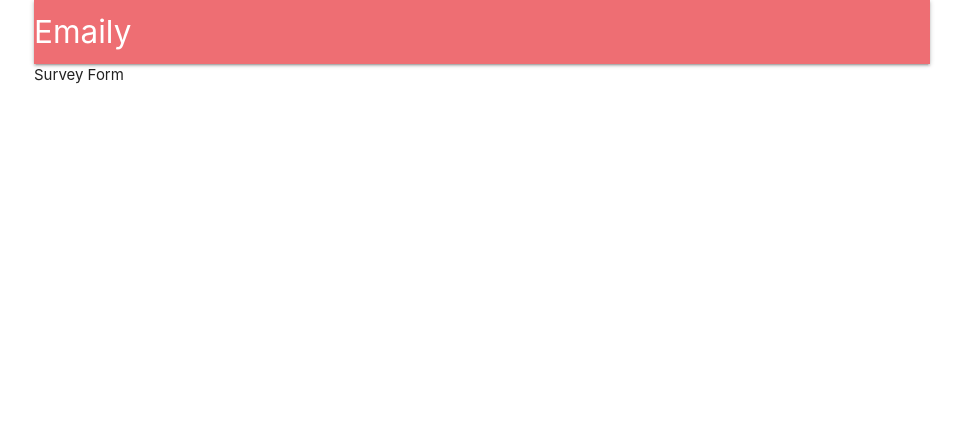
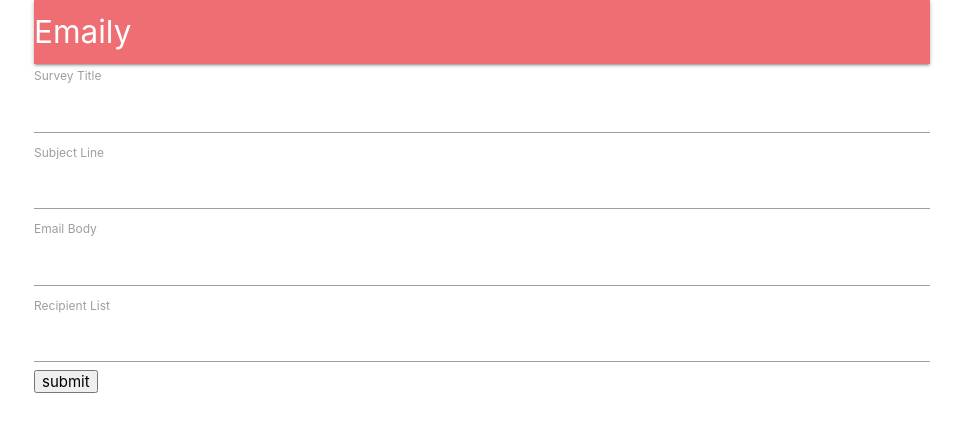
Before and after one commit to DrinKaziu/emaily, a React (Create React App) app in the folder client/: page /surveys/new in a window 1280 px wide. Shown: the top 432 px of the page, without its empty margins (158-1121 px from the left). Built offline with nearby package versions, Linux system fonts and the light colour scheme; no server answers.

Commit message:
create form with redux-form

```diff
--- /dev/null
+++ b/client/src/components/surveys/SurveyField.js
@@ -0,0 +1,10 @@
+import React from 'react'
+
+export default ({ input, label }) => { //props from redux-form (awesome!!!)
+  return (
+    <div>
+      <label>{label}</label>
+      <input {...input}/>
+    </div>
+  )
+}
--- a/client/src/components/surveys/SurveyForm.js
+++ b/client/src/components/surveys/SurveyForm.js
@@ -1,11 +1,38 @@
 import React, { Component } from 'react';
-import { reduxForm } from 'redux-form';
+import _ from 'lodash';
+import { reduxForm, Field } from 'redux-form';
+import SurveyField from './SurveyField';
+
+const FIELDS = [
+  { label: 'Survey Title', name: 'title' },
+  { label: 'Subject Line', name: 'subject'},
+  { label: 'Email Body', name: 'body'},
+  { label: 'Recipient List', name: 'emails'}
+]
 
 class SurveyForm extends Component {
+
+  renderFields() {
+    return _.map(FIELDS, ({ label, name }) => {
+      return (
+        <Field
+          key={name}
+          type='text'
+          component={SurveyField}
+          label={label}
+          name={name}
+        />
+      )
+    });
+  }
+
   render() {
     return (
       <div>
-        Survey Form
+        <form onSubmit={this.props.handleSubmit(values => console.log(values))}>
+          {this.renderFields()}
+          <button type='submit'>submit</button>
+        </form>
       </div>
     );
   }
```
